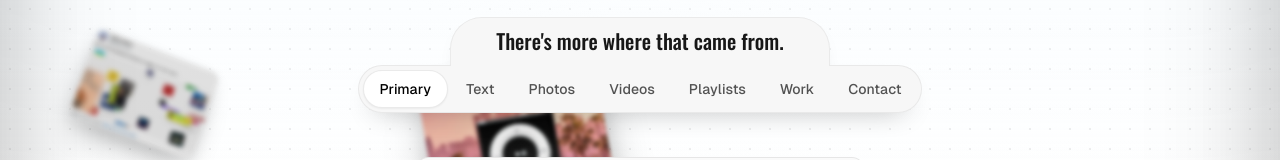
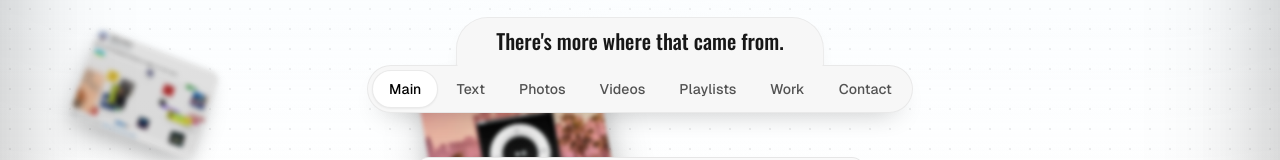
Before and after one commit to aidenkt/social-links, a Next.js app: page / in a window 1280 px wide. Shown: the part 181-341 px from the top of the page. Built offline with nearby package versions, Linux system fonts and the light colour scheme.

Commit message:
Rename primary to main, it's nicer

```diff
--- a/src/components/SectionPicker.tsx
+++ b/src/components/SectionPicker.tsx
@@ -15,18 +15,18 @@ import { normalizeSectionParam, type SectionId } from '../lib/sections'
 
 // Define the sections array with section IDs as 'id'
 const sections = [
-  { id: 'primary', label: 'Primary', content: 'Primary content goes here' },
-  { id: 'text', label: 'Text', content: 'Text content goes here' },
-  { id: 'photos', label: 'Photos', content: 'Photo gallery goes here' },
-  { id: 'videos', label: 'Videos', content: 'Video player goes here' },
-  { id: 'playlists', label: 'Playlists', content: 'Playlist player goes here' },
-  { id: 'work', label: 'Work', content: 'Work portfolio goes here' },
-  { id: 'contact', label: 'Contact', content: 'Contact form goes here' },
+  { id: 'main', label: 'Main', content: 'Main socials go here' },
+  { id: 'text', label: 'Text', content: 'Text-based platforms go here' },
+  { id: 'photos', label: 'Photos', content: 'Photo sharing goes here' },
+  { id: 'videos', label: 'Videos', content: 'Video platforms go here' },
+  { id: 'playlists', label: 'Playlists', content: 'Music accounts go here' },
+  { id: 'work', label: 'Work', content: 'Work profiles go here' },
+  { id: 'contact', label: 'Contact', content: 'Contact links go here' },
 ]
 
 // Define the customComponents object with SectionId keys
 const customComponents: Record<SectionId, () => JSX.Element> = {
-  primary: () => (
+  main: () => (
 	<div className="grid grid-cols-1 gap-2">
 	  <SocialAccount
 		src="/platform/instagram.webp"
@@ -205,7 +205,7 @@ type SectionPickerProps = {
 export default function SectionPicker({
   headlineFontClassName,
   headlineLines,
-  initialSection = 'primary',
+  initialSection = 'main',
   showSectionControls = true,
 }: SectionPickerProps) {
   const pathname = usePathname()
--- a/src/lib/sections.ts
+++ b/src/lib/sections.ts
@@ -1,5 +1,5 @@
 export type SectionId =
-  | 'primary'
+  | 'main'
   | 'text'
   | 'photos'
   | 'videos'
@@ -8,7 +8,7 @@ export type SectionId =
   | 'contact'
 
 const SECTION_ALIASES: Record<string, SectionId> = {
-  primary: 'primary',
+  main: 'main',
   text: 'text',
   photos: 'photos',
   videos: 'videos',
```
